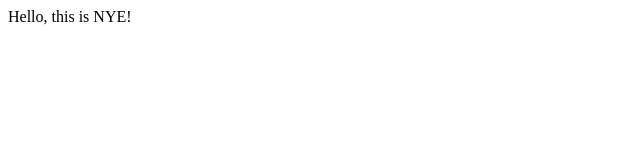
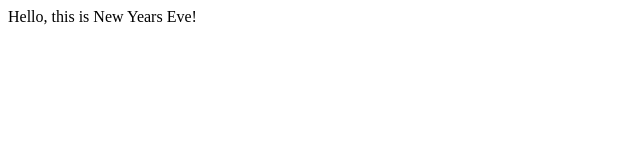
Before and after one commit to fire3fly/demo-repo, a plain HTML site: page index.html in a window 1280 px wide. Shown: the full height of the page, 0-640 px from the left. Drawn offline with Linux system fonts and the light colour scheme.

Commit message:
Changed index.html

```diff
--- a/index.html
+++ b/index.html
@@ -1 +1 @@
-<div>Hello, this is NYE!</div>
+<div>Hello, this is New Years Eve!</div>
```
